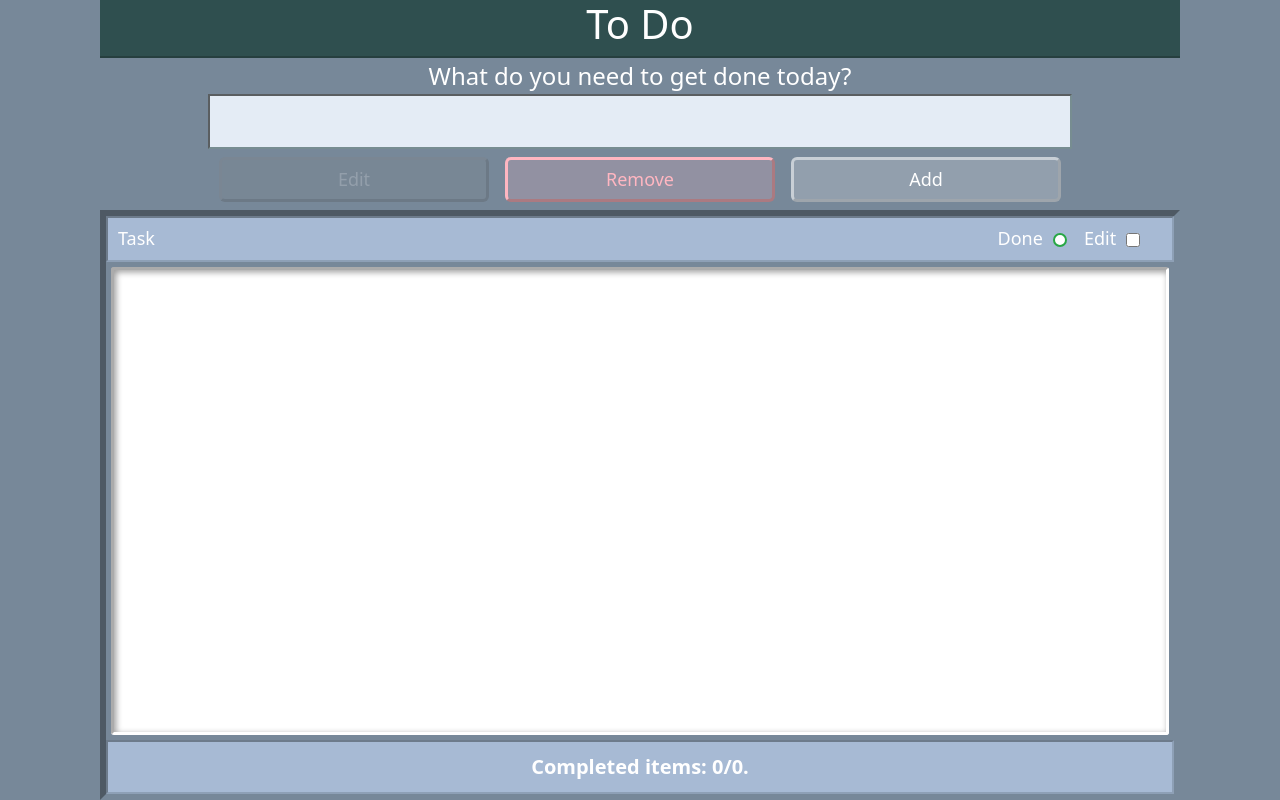
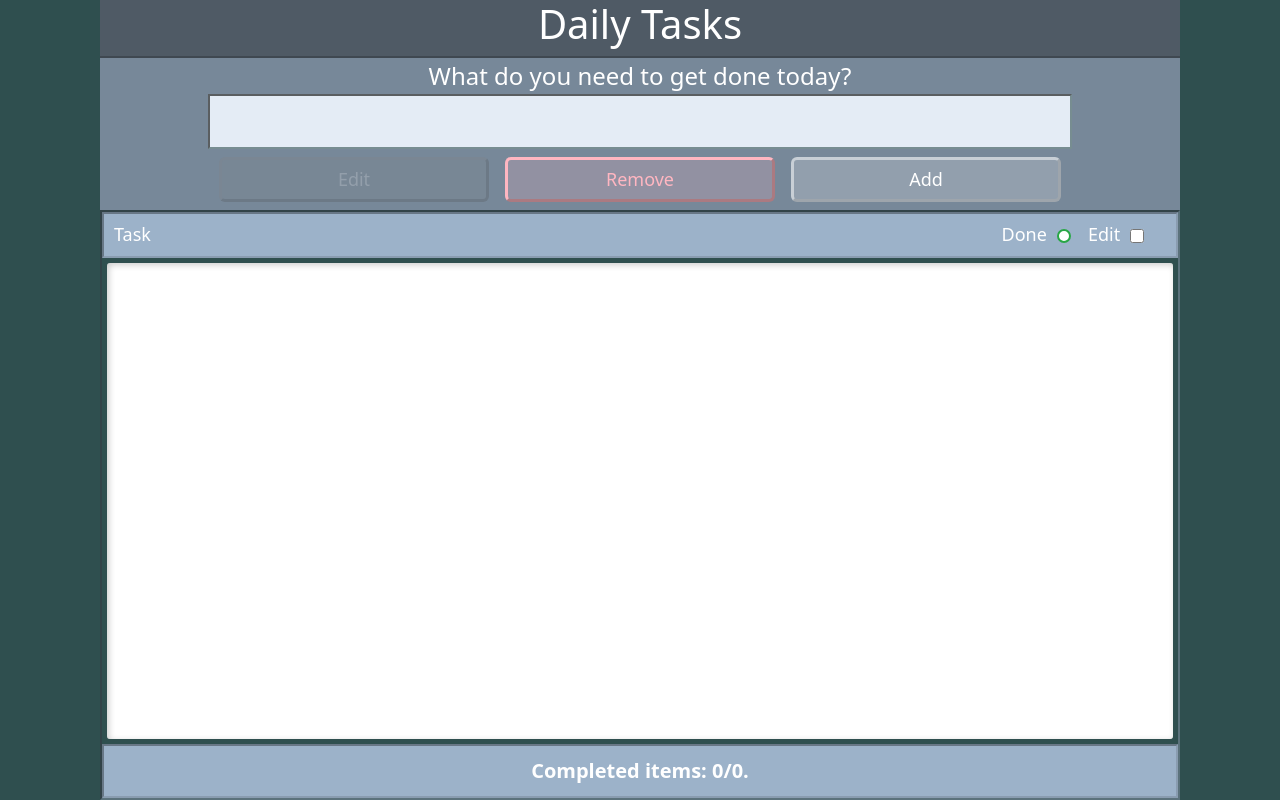
Before and after one commit to fspruce/to-do-app, a plain HTML site: page index.html in a window 1280 px wide. Drawn offline with nearby package versions, Linux system fonts and the light colour scheme.

Commit message:
Fix inset border issues

```diff
--- a/assets/css/style.css
+++ b/assets/css/style.css
@@ -14,7 +14,7 @@ body {
   padding: 0;
   color: white;
   overflow: hidden;
-  background-color: lightslategray;
+  background-color: darkslategray;
 }
 
 * {
@@ -77,7 +77,7 @@ body {
 }
 /* Header */
 header {
-  background-color: darkslategray;
+  background-color: rgb(79, 90, 101);
   border-bottom: outset 2px rgba(47, 79, 79, 20%);
 }
 /* Main Content */
@@ -103,7 +103,7 @@ main{
   outline: none;
 }
 #item-container {
-  border: inset 0.4rem rgba(119, 136, 153, 62%);
+  border: inset 2px rgba(119, 136, 153, 62%);
   color: black;
   flex: 1;
   display: flex;
@@ -117,10 +117,10 @@ main{
   overflow-y: auto;
   overflow-x: hidden;
   background-color: white;
-  border: inset 3px white;
+  border: none;
   margin: 0 5px;
   border-radius: 3px;
-  box-shadow: inset 2px 2px 6px rgba(0, 0, 0, 0.4), inset -1px -1px 3px rgba(255, 255, 255, 0.1);
+  box-shadow: inset 2px 2px 6px rgba(0, 0, 0, 0.2), inset -1px -1px 3px rgba(255, 255, 255, 0.5);
   min-height: 0;
 }
 
--- a/index.html
+++ b/index.html
@@ -4,7 +4,7 @@
     <meta charset="UTF-8">
     <meta name="viewport" content="width=device-width, initial-scale=1.0">
     <meta name="description" content="">
-    <title></title>
+    <title>Daily Tasks</title>
     <!-- Styles -->
     <!-- Favicon -->
     <link rel="apple-touch-icon" sizes="180x180" href="[/apple-touch-icon.png/]">
@@ -20,7 +20,7 @@
     <nav></nav>
     <!-- Header -->
     <header>
-      <h1 class="display-6 text-center"> To Do</h1>
+      <h1 class="display-6 text-center">Daily Tasks</h1>
     </header>
 
     <!-- Main Content -->
```
